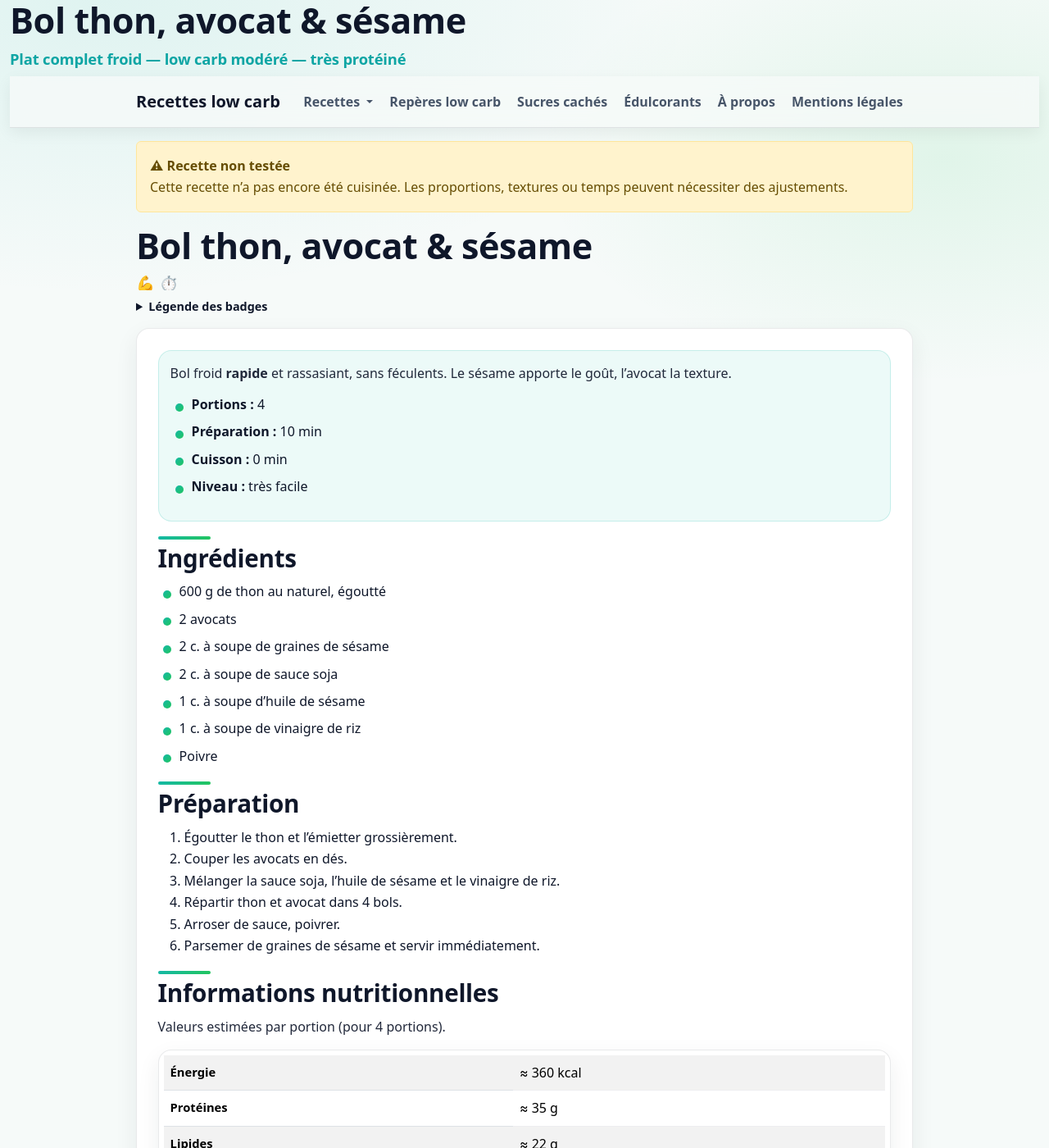
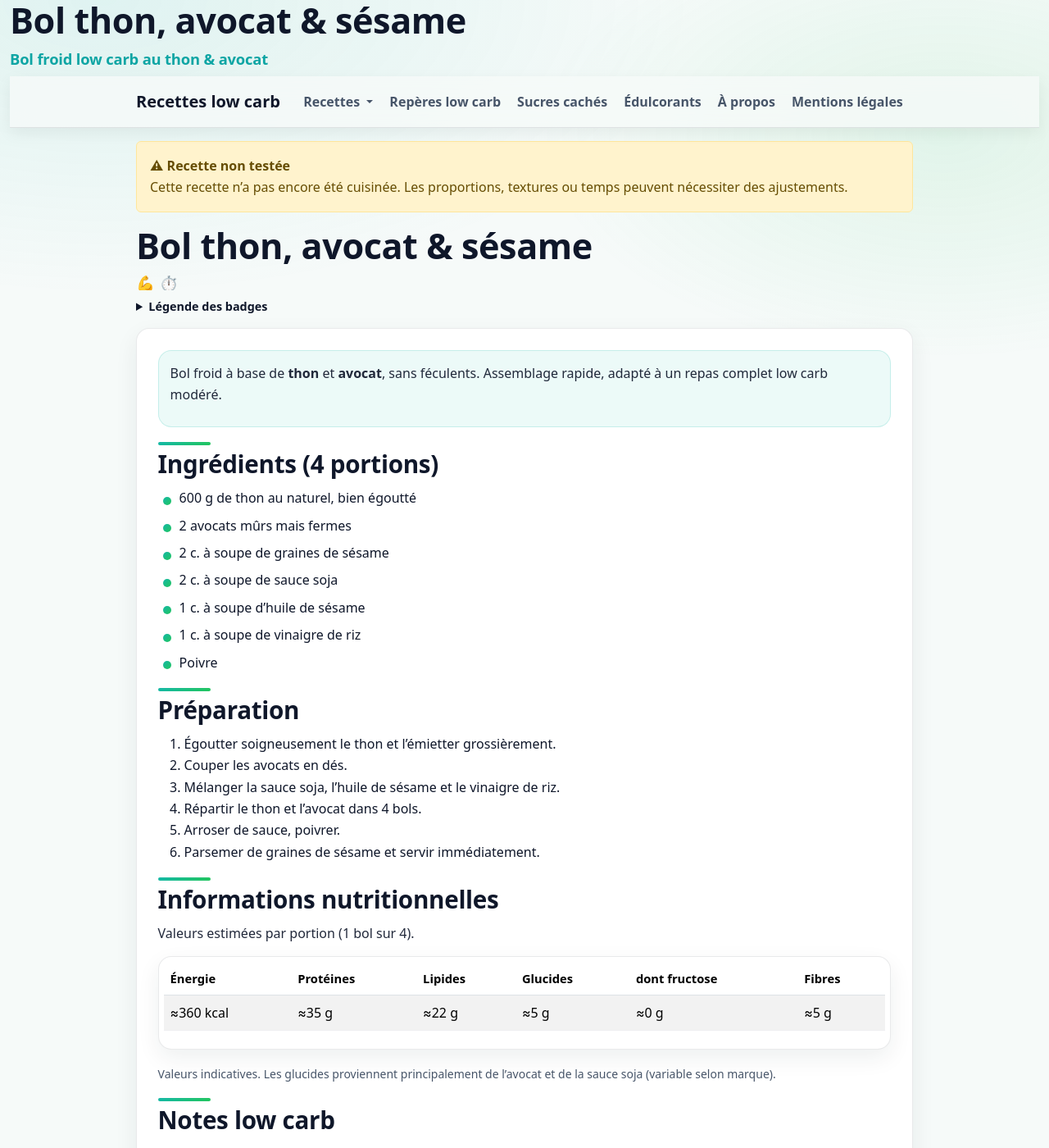
Before and after one commit to laurie-boissay/laurie-boissay.github.io, a Jekyll site: the page built from recettes/bol-thon-avocat-et-sesame.html, in a window 1280 px wide and 1400 px high. Shown: the whole window at 82% size. Built offline with Jekyll 4.4.1, drawn with Linux system fonts in a browser that asks for light colours; some of the changed text lies outside the part shown.

Commit message:
Update bol-thon-avocat-et-sesame.html

```diff
--- a/recettes/bol-thon-avocat-et-sesame.html
+++ b/recettes/bol-thon-avocat-et-sesame.html
@@ -1,9 +1,9 @@
 ---
 layout: recipe
 title: "Bol thon, avocat & sésame"
-description: "Bol froid au thon, avocat et sésame. Plat complet low carb modéré, simple et très protéiné."
+description: "Bol froid au thon, avocat et sésame. Plat complet low carb modéré, simple et riche en protéines."
 recipe_title: "Bol thon, avocat & sésame"
-recipe_subtitle: "Plat complet froid — low carb modéré — très protéiné"
+recipe_subtitle: "Bol froid low carb au thon & avocat"
 recipe_group: "Salades & bols"
 recipe_sort: "bol-thon-avocat-sesame"
 recipe_tested: false
@@ -17,50 +17,27 @@ extra_head: |
     "@context": "https://schema.org",
     "@type": "Recipe",
     "name": "Bol thon, avocat & sésame",
-    "description": "Bol froid low carb au thon, avocat et sésame.",
+    "description": "Bol froid au thon, avocat et sésame. Plat complet low carb modéré.",
     "recipeYield": "4 portions",
     "prepTime": "PT10M",
     "cookTime": "PT0M",
     "totalTime": "PT10M",
-    "recipeCategory": "Salade",
-    "keywords": "low carb, bol, thon, avocat, sesame",
-    "author": { "@type": "Person", "name": "Laurie" },
-    "recipeIngredient": [
-      "600 g de thon au naturel, égoutté",
-      "2 avocats",
-      "2 c. à soupe de graines de sésame",
-      "2 c. à soupe de sauce soja",
-      "1 c. à soupe d’huile de sésame",
-      "1 c. à soupe de vinaigre de riz",
-      "Poivre"
-    ],
-    "recipeInstructions": [
-      { "@type": "HowToStep", "text": "Égoutter et émietter le thon." },
-      { "@type": "HowToStep", "text": "Couper les avocats en dés." },
-      { "@type": "HowToStep", "text": "Mélanger sauce soja, huile de sésame et vinaigre de riz." },
-      { "@type": "HowToStep", "text": "Assembler le bol et parsemer de sésame." }
-    ]
+    "recipeCategory": "Salades & bols"
   }
   </script>
 ---
 
 <div class="recipe-lead">
   <p>
-    Bol froid <strong>rapide</strong> et rassasiant, sans féculents.
-    Le sésame apporte le goût, l’avocat la texture.
+    Bol froid à base de <strong>thon</strong> et <strong>avocat</strong>, sans féculents.
+    Assemblage rapide, adapté à un repas complet low carb modéré.
   </p>
-  <ul>
-    <li><strong>Portions :</strong> 4</li>
-    <li><strong>Préparation :</strong> 10 min</li>
-    <li><strong>Cuisson :</strong> 0 min</li>
-    <li><strong>Niveau :</strong> très facile</li>
-  </ul>
 </div>
 
-<h2>Ingrédients</h2>
+<h2>Ingrédients (4 portions)</h2>
 <ul>
-  <li>600 g de thon au naturel, égoutté</li>
-  <li>2 avocats</li>
+  <li>600 g de thon au naturel, bien égoutté</li>
+  <li>2 avocats mûrs mais fermes</li>
   <li>2 c. à soupe de graines de sésame</li>
   <li>2 c. à soupe de sauce soja</li>
   <li>1 c. à soupe d’huile de sésame</li>
@@ -70,35 +47,49 @@ extra_head: |
 
 <h2>Préparation</h2>
 <ol>
-  <li>Égoutter le thon et l’émietter grossièrement.</li>
+  <li>Égoutter soigneusement le thon et l’émietter grossièrement.</li>
   <li>Couper les avocats en dés.</li>
   <li>Mélanger la sauce soja, l’huile de sésame et le vinaigre de riz.</li>
-  <li>Répartir thon et avocat dans 4 bols.</li>
+  <li>Répartir le thon et l’avocat dans 4 bols.</li>
   <li>Arroser de sauce, poivrer.</li>
   <li>Parsemer de graines de sésame et servir immédiatement.</li>
 </ol>
 
 <h2>Informations nutritionnelles</h2>
-<p>Valeurs estimées par portion (pour 4 portions).</p>
+<p>Valeurs estimées par portion (1 bol sur 4).</p>
+
 <div class="table-responsive">
   <table class="table table-striped">
+    <thead>
+      <tr>
+        <th>Énergie</th>
+        <th>Protéines</th>
+        <th>Lipides</th>
+        <th>Glucides</th>
+        <th>dont fructose</th>
+        <th>Fibres</th>
+      </tr>
+    </thead>
     <tbody>
-      <tr><th scope="row">Énergie</th><td>≈ 360 kcal</td></tr>
-      <tr><th scope="row">Protéines</th><td>≈ 35 g</td></tr>
-      <tr><th scope="row">Lipides</th><td>≈ 22 g</td></tr>
-      <tr><th scope="row">Glucides</th><td>≈ 5 g</td></tr>
-      <tr><th scope="row">Fibres</th><td>≈ 5 g</td></tr>
-      <tr><th scope="row">Fructose</th><td>≈ 0 g</td></tr>
+      <tr>
+        <td>≈360 kcal</td>
+        <td>≈35 g</td>
+        <td>≈22 g</td>
+        <td>≈5 g</td>
+        <td>≈0 g</td>
+        <td>≈5 g</td>
+      </tr>
     </tbody>
   </table>
 </div>
+
 <p class="small text-muted">
-  Estimation pour 1 bol. Glucides principalement issus de l’avocat et de la sauce soja.
+  Valeurs indicatives. Les glucides proviennent principalement de l’avocat et de la sauce soja (variable selon marque).
 </p>
 
 <h2>Notes low carb</h2>
 <ul>
-  <li><strong>Compatible low carb modéré</strong> : sans riz ni céréales.</li>
-  <li><strong>Très protéiné</strong> : thon comme base.</li>
-  <li>À consommer frais (avocat).</li>
+  <li>Plat complet : protéines (thon) et lipides/fibres (avocat).</li>
+  <li>Compatible low carb modéré, sans céréales ni féculents.</li>
+  <li>À consommer rapidement après préparation (avocat).</li>
 </ul>
```
